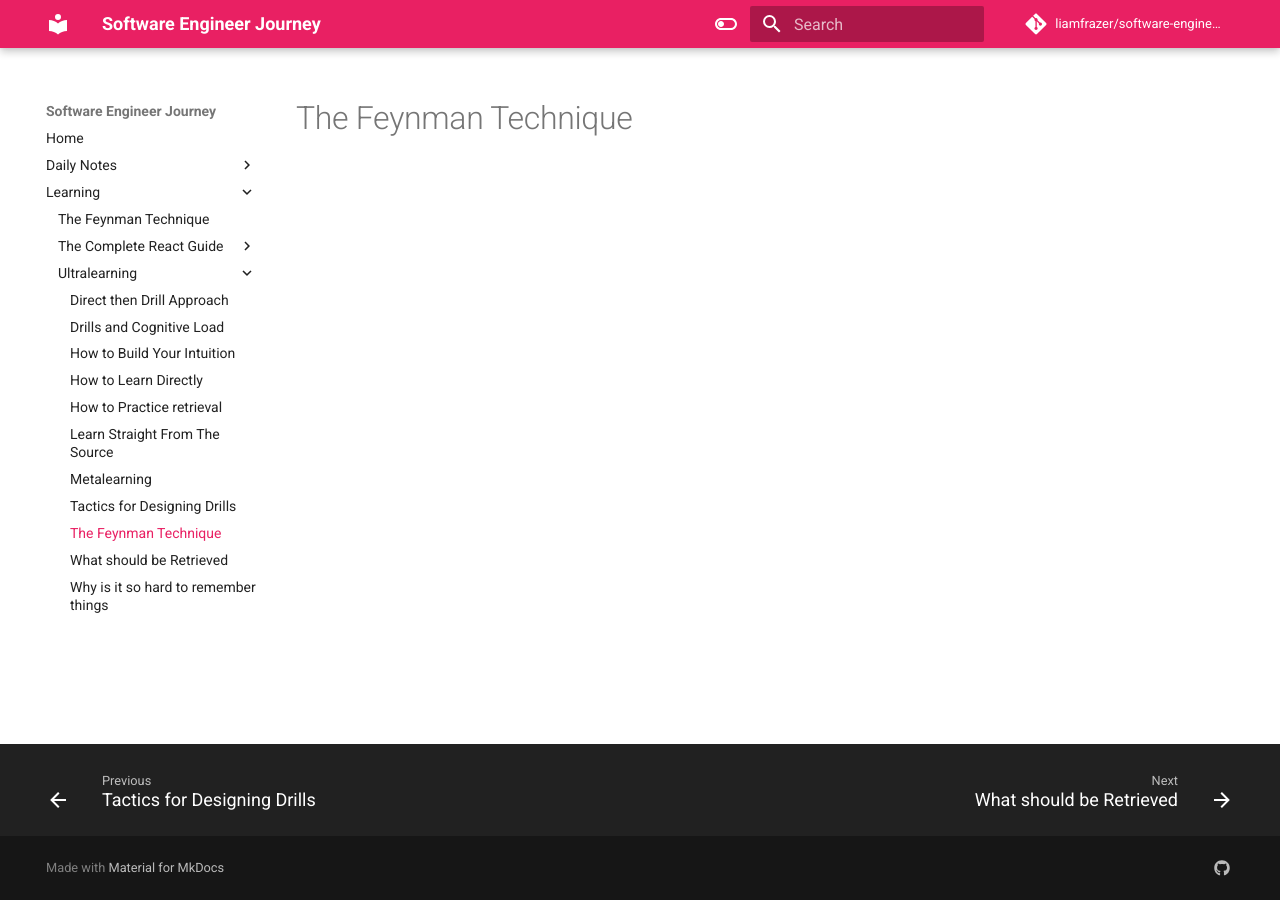
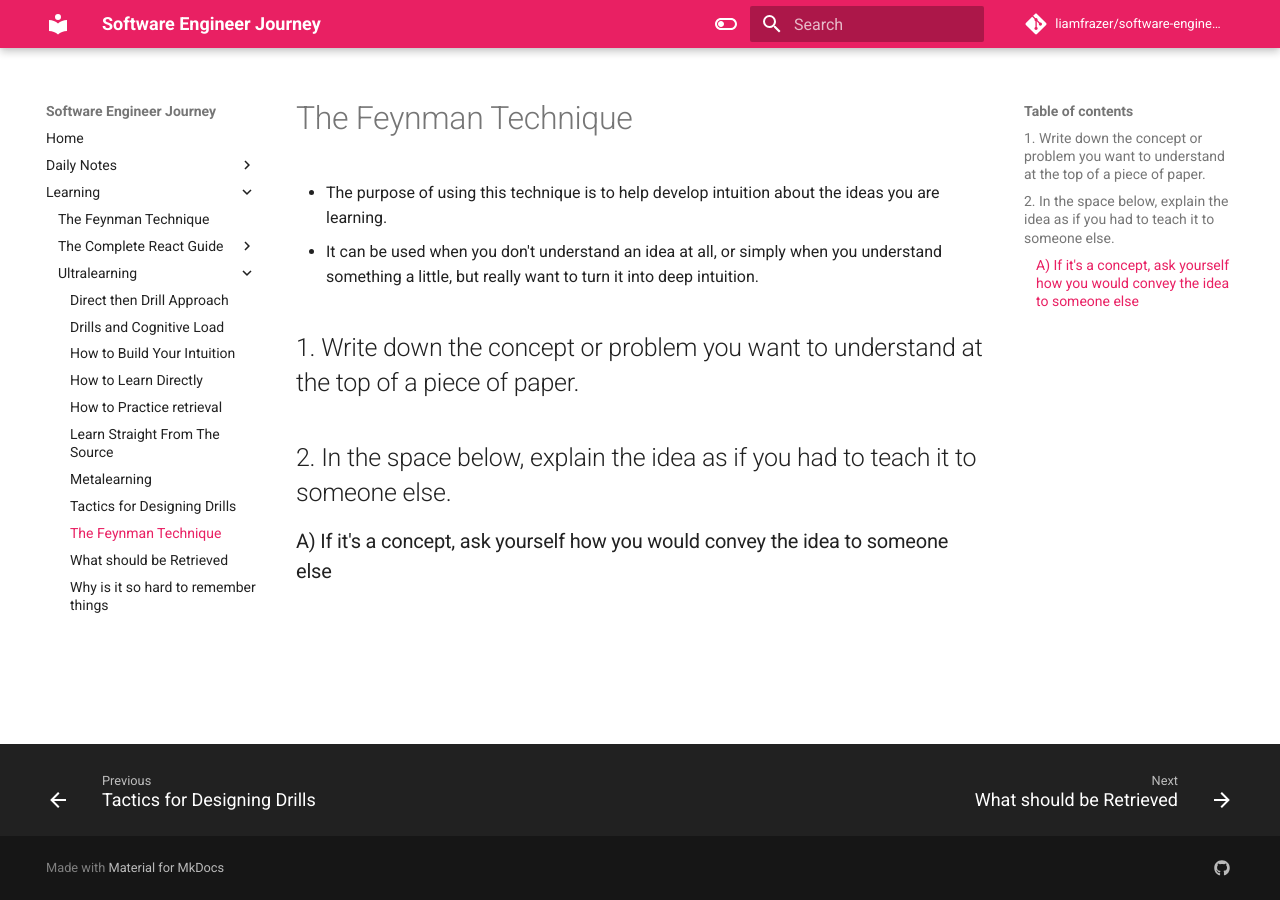
Before and after one commit to liamfrazer/software-engineer-journey, an MkDocs documentation site: the page built from docs/Learning/Ultralearning/The Feynman Technique.md, in a window 1280 px wide. Built offline with MkDocs 1.6.1 and Material for MkDocs 9.7.7, drawn with Linux system fonts in a browser that asks for light colours; comment, search, counter and statistics services are not loaded.

Commit message:
vault backup: 2023-12-13 21:33:33

```diff
--- a/docs/Learning/Ultralearning/The Feynman Technique.md
+++ b/docs/Learning/Ultralearning/The Feynman Technique.md
@@ -4,3 +4,9 @@ tags:
   - feynman
 ---
 # The Feynman Technique
+* The purpose of using this technique is to help develop intuition about the ideas you are learning.
+* It can be used when you don't understand an idea at all, or simply when you understand something a little, but really want to turn it into deep intuition.
+
+## 1.  Write down the concept or problem you want to understand at the top of a piece of paper.
+## 2. In the space below, explain the idea as if you had to teach it to someone else.
+### A) If it's a concept, ask yourself how you would convey the idea to someone else
```
